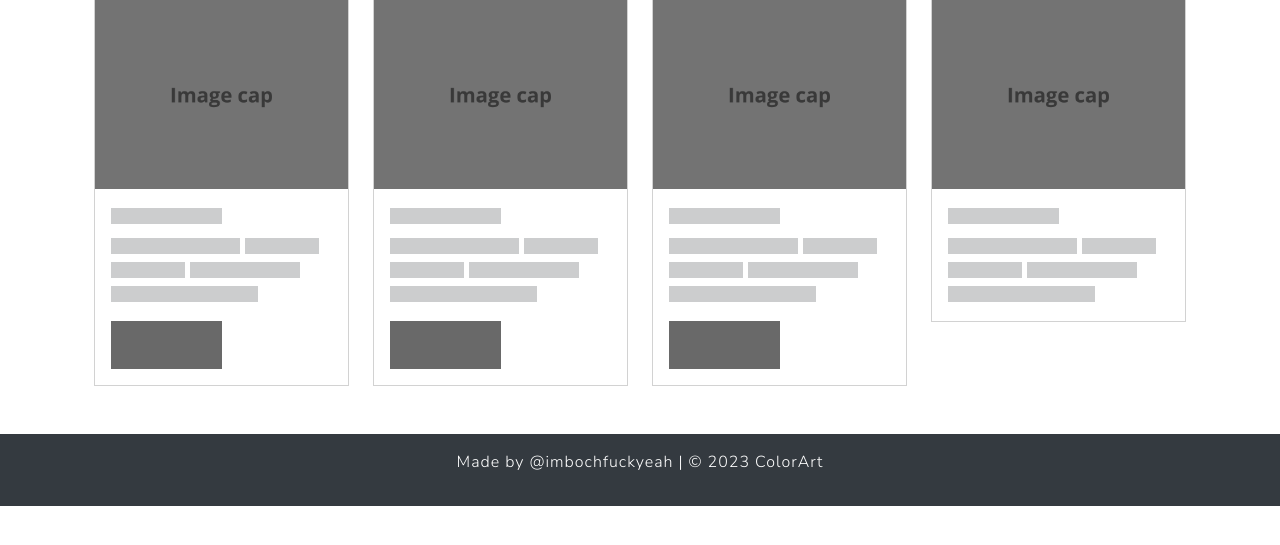
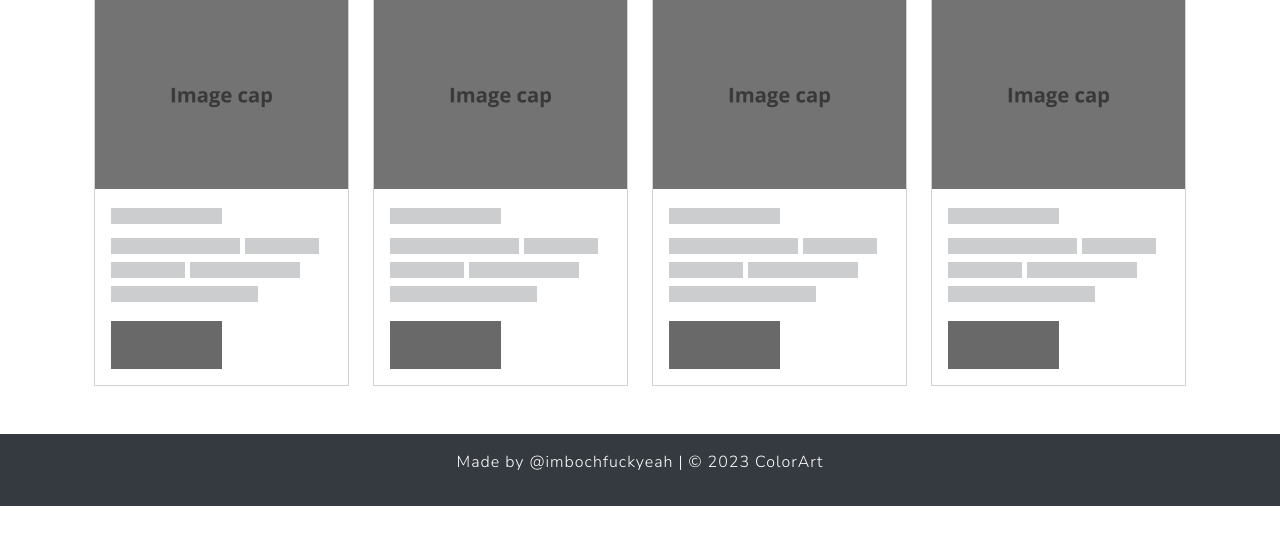
Before and after one commit to ImBochFuckYeah/colorart, a PHP site: page /colorart/category in a window 1280 px wide. Shown: the part 242-787 px from the top of the page. Run offline with PHP 8.4, Linux system fonts and the light colour scheme; some libraries are stand-ins or nearby versions.

Commit message:
new changes

```diff
--- a/pages/category.php
+++ b/pages/category.php
@@ -86,6 +86,7 @@
                                 <span class="placeholder col-6"></span>
                                 <span class="placeholder col-8"></span>
                             </p>
+                            <a class="btn btn-primary disabled placeholder col-6" aria-disabled="true"></a>
                         </div>
                     </div>
                 </div>
--- a/templates/sidebar.php
+++ b/templates/sidebar.php
@@ -23,6 +23,8 @@
             <li class="nav-item dropdown">
                 <a class="nav-link dropdown-toggle" data-bs-toggle="dropdown" href="#" role="button"
                     aria-haspopup="true" aria-expanded="false">Mi cuenta</a>
+                <!--<a class="nav-link dropdown-toggle" data-bs-toggle="dropdown" href="#" role="button"
+                    aria-haspopup="true" aria-expanded="false"><i class="fa-sharp fa-solid fa-cart-shopping"> 0</i></a>-->
                 <div class="dropdown-menu">
                     <a class="dropdown-item" href="#">Ver perfil</a>
                     <a class="dropdown-item" href="#">Ver lista de articulos</a>
```
